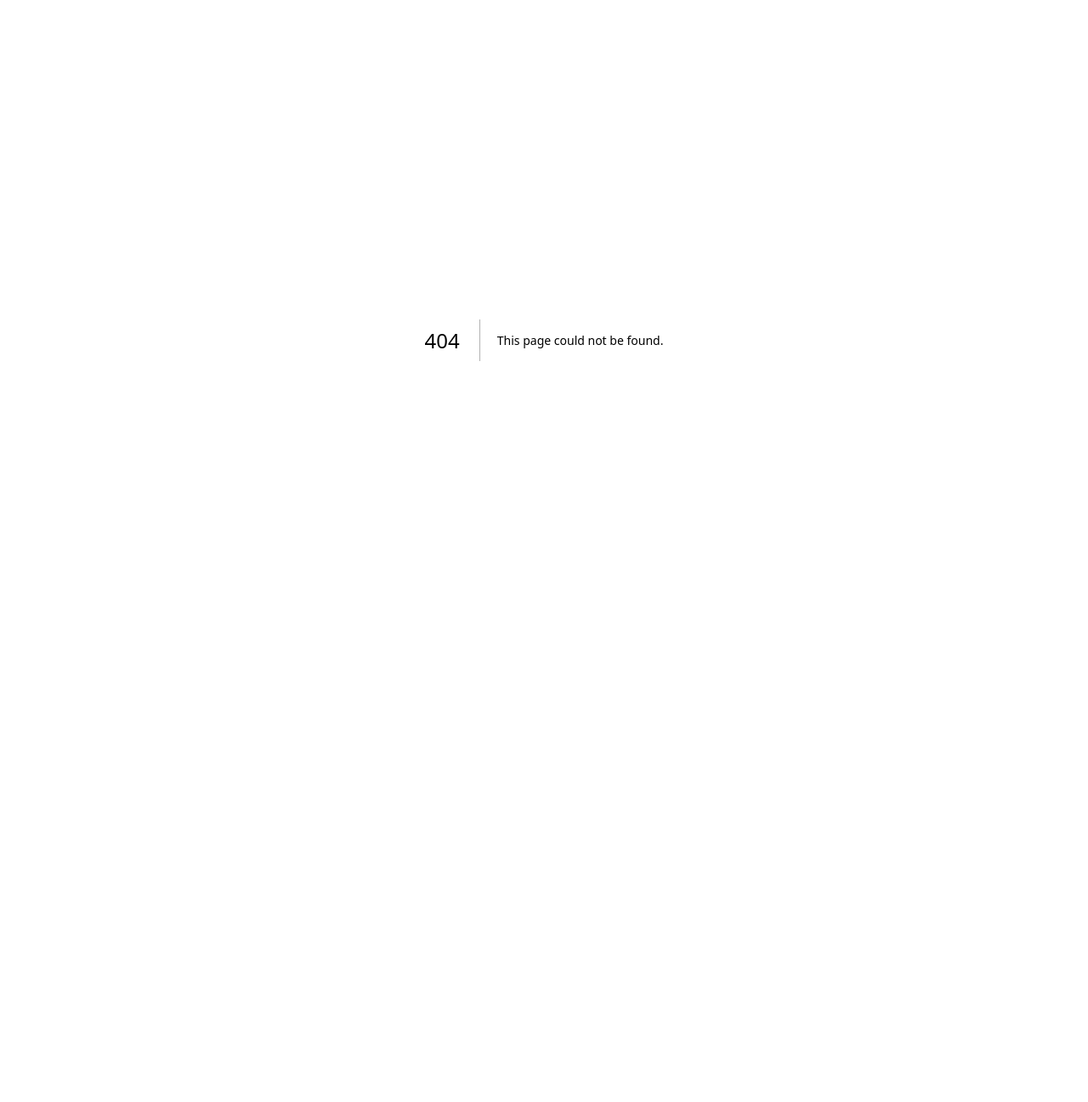
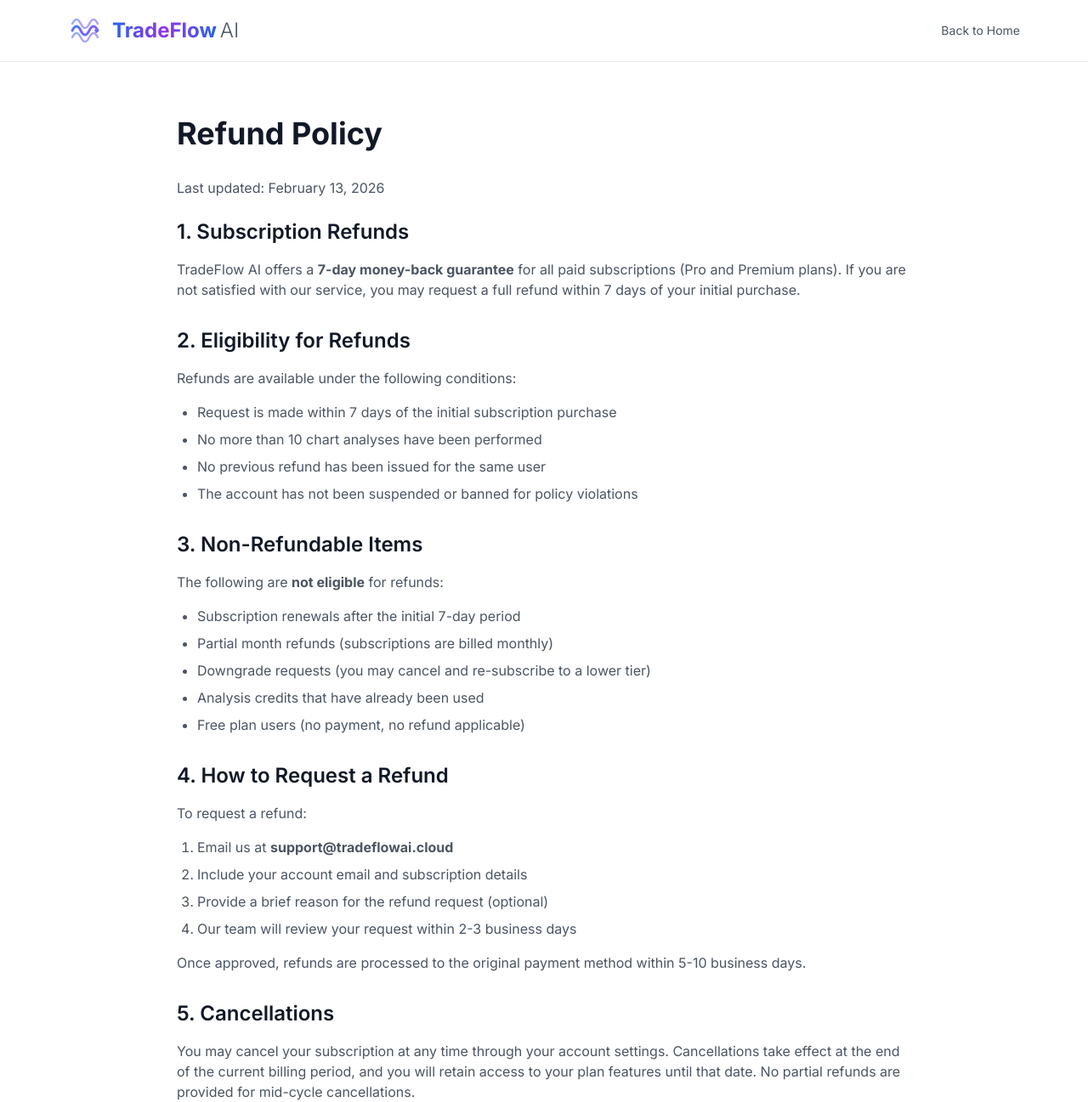
Before and after one commit to rochicenat/tradeflow-ai-frontend, a Next.js app: page /refund in a window 1280 px wide. Before the commit this address had no page. Shown: the top 1297 px of the page at 85% size. Before the commit the page ends 800 px from the top, so only its background shows below. Built offline with nearby package versions, Linux system fonts and the light colour scheme.

Commit message:
Add Refund Policy page

```diff
--- /dev/null
+++ b/app/refund/page.tsx
@@ -0,0 +1,164 @@
+'use client';
+import { IconLogo } from '@/components/Logo';
+import Link from 'next/link';
+import { motion } from 'framer-motion';
+
+export default function RefundPage() {
+  return (
+    <div className="min-h-screen bg-white dark:bg-gray-900">
+      <header className="border-b border-gray-200 dark:border-gray-700 bg-white/80 dark:bg-gray-900/80 backdrop-blur-md sticky top-0 z-50">
+        <div className="container mx-auto px-4 py-4 flex justify-between items-center max-w-6xl">
+          <IconLogo />
+          <Link
+            href="/"
+            className="text-sm text-gray-600 dark:text-gray-300 hover:text-gray-900 dark:hover:text-white"
+          >
+            Back to Home
+          </Link>
+        </div>
+      </header>
+
+      <motion.div
+        initial={{ opacity: 0, y: 20 }}
+        animate={{ opacity: 1, y: 0 }}
+        transition={{ duration: 0.5 }}
+        className="container mx-auto px-4 py-16 max-w-4xl"
+      >
+        <h1 className="text-4xl font-bold text-gray-900 dark:text-white mb-8">
+          Refund Policy
+        </h1>
+
+        <div className="prose prose-gray dark:prose-invert max-w-none">
+          <p className="text-gray-600 dark:text-gray-300 mb-6">
+            Last updated: February 13, 2026
+          </p>
+
+          <section className="mb-8">
+            <h2 className="text-2xl font-semibold text-gray-900 dark:text-white mb-4">
+              1. Subscription Refunds
+            </h2>
+            <p className="text-gray-600 dark:text-gray-300">
+              TradeFlow AI offers a <strong>7-day money-back guarantee</strong> for all paid subscriptions
+              (Pro and Premium plans). If you are not satisfied with our service, you may request
+              a full refund within 7 days of your initial purchase.
+            </p>
+          </section>
+
+          <section className="mb-8">
+            <h2 className="text-2xl font-semibold text-gray-900 dark:text-white mb-4">
+              2. Eligibility for Refunds
+            </h2>
+            <p className="text-gray-600 dark:text-gray-300 mb-4">
+              Refunds are available under the following conditions:
+            </p>
+            <ul className="list-disc pl-6 text-gray-600 dark:text-gray-300 space-y-2">
+              <li>Request is made within 7 days of the initial subscription purchase</li>
+              <li>No more than 10 chart analyses have been performed</li>
+              <li>No previous refund has been issued for the same user</li>
+              <li>The account has not been suspended or banned for policy violations</li>
+            </ul>
+          </section>
+
+          <section className="mb-8">
+            <h2 className="text-2xl font-semibold text-gray-900 dark:text-white mb-4">
+              3. Non-Refundable Items
+            </h2>
+            <p className="text-gray-600 dark:text-gray-300 mb-4">
+              The following are <strong>not eligible</strong> for refunds:
+            </p>
+            <ul className="list-disc pl-6 text-gray-600 dark:text-gray-300 space-y-2">
+              <li>Subscription renewals after the initial 7-day period</li>
+              <li>Partial month refunds (subscriptions are billed monthly)</li>
+              <li>Downgrade requests (you may cancel and re-subscribe to a lower tier)</li>
+              <li>Analysis credits that have already been used</li>
+              <li>Free plan users (no payment, no refund applicable)</li>
+            </ul>
+          </section>
+
+          <section className="mb-8">
+            <h2 className="text-2xl font-semibold text-gray-900 dark:text-white mb-4">
+              4. How to Request a Refund
+            </h2>
+            <p className="text-gray-600 dark:text-gray-300 mb-4">
+              To request a refund:
+            </p>
+            <ol className="list-decimal pl-6 text-gray-600 dark:text-gray-300 space-y-2">
+              <li>Email us at <strong>support@tradeflowai.cloud</strong></li>
+              <li>Include your account email and subscription details</li>
+              <li>Provide a brief reason for the refund request (optional)</li>
+              <li>Our team will review your request within 2-3 business days</li>
+            </ol>
+            <p className="text-gray-600 dark:text-gray-300 mt-4">
+              Once approved, refunds are processed to the original payment method within 5-10 business days.
+            </p>
+          </section>
+
+          <section className="mb-8">
+            <h2 className="text-2xl font-semibold text-gray-900 dark:text-white mb-4">
+              5. Cancellations
+            </h2>
+            <p className="text-gray-600 dark:text-gray-300">
+              You may cancel your subscription at any time through your account settings.
+              Cancellations take effect at the end of the current billing period, and you
+              will retain access to your plan features until that date. No partial refunds
+              are provided for mid-cycle cancellations.
+            </p>
+          </section>
+
+          <section className="mb-8">
+            <h2 className="text-2xl font-semibold text-gray-900 dark:text-white mb-4">
+              6. Service Outages
+            </h2>
+            <p className="text-gray-600 dark:text-gray-300">
+              If TradeFlow AI experiences significant downtime (more than 24 consecutive hours)
+              due to technical issues on our end, affected users may be eligible for a prorated
+              refund or service credit. Please contact support for assistance.
+            </p>
+          </section>
+
+          <section className="mb-8">
+            <h2 className="text-2xl font-semibold text-gray-900 dark:text-white mb-4">
+              7. Chargebacks and Disputes
+            </h2>
+            <p className="text-gray-600 dark:text-gray-300">
+              If you initiate a chargeback or payment dispute without contacting us first,
+              your account will be immediately suspended pending resolution. We encourage
+              you to reach out to our support team before filing disputes with your bank
+              or payment provider.
+            </p>
+          </section>
+
+          <section className="mb-8">
+            <h2 className="text-2xl font-semibold text-gray-900 dark:text-white mb-4">
+              8. Changes to This Policy
+            </h2>
+            <p className="text-gray-600 dark:text-gray-300">
+              We reserve the right to update this Refund Policy at any time. Changes will
+              be posted on this page with an updated "Last modified" date. Continued use
+              of TradeFlow AI after policy changes constitutes acceptance of those changes.
+            </p>
+          </section>
+
+          <section className="mb-8">
+            <h2 className="text-2xl font-semibold text-gray-900 dark:text-white mb-4">
+              9. Contact Us
+            </h2>
+            <p className="text-gray-600 dark:text-gray-300">
+              For refund requests or questions about this policy:
+              <br />
+              Email: <strong>support@tradeflowai.cloud</strong>
+            </p>
+          </section>
+        </div>
+      </motion.div>
+
+      <footer className="border-t border-gray-200 dark:border-gray-700 py-8">
+        <div className="container mx-auto px-4 text-center">
+          <p className="text-sm text-gray-600 dark:text-gray-400">
+            © 2026 TradeFlow AI. All rights reserved.
+          </p>
+        </div>
+      </footer>
+    </div>
+  );
+}
```
